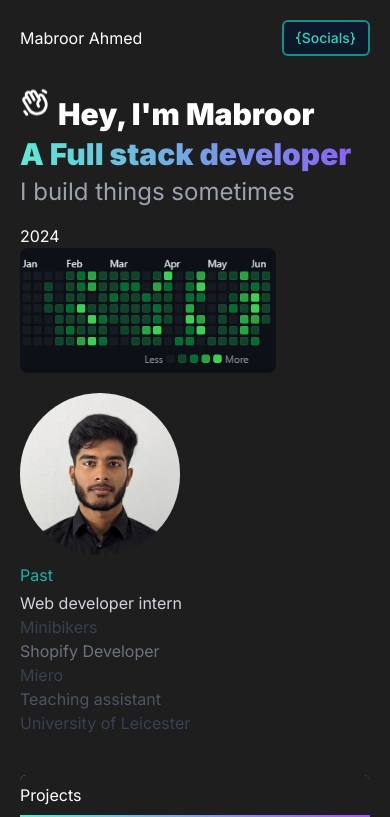
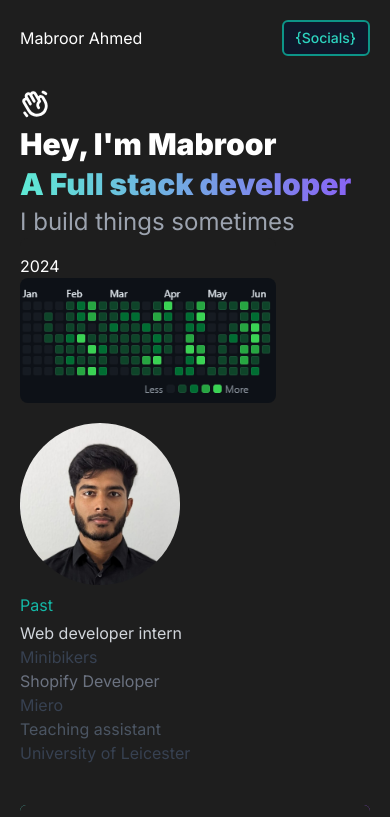
Before and after one commit to MabroorA/portfolio-nextjs-, a Next.js app: page / in a window 390 px wide. Shown: the top 817 px of the page. Built offline with nearby package versions, Linux system fonts and the light colour scheme.

Commit message:
wave emoji adjusted for mobile view

```diff
--- a/app/page.tsx
+++ b/app/page.tsx
@@ -16,7 +16,7 @@ export default function Home() {
       <div className="flex flex-col justify-left  lg:flex-row lg:justify-between  w-full py-10 ">
 
         <div className=" flex flex-col  text-left lg:text-left">
-            <div className="flex flex-row justify-left text-3xl lg:text-5xl font-black text-white space-x-2  ">
+            <div className="flex flex-col lg:flex-row justify-left text-3xl lg:text-5xl font-black text-white lg:space-x-2  ">
                 <div className="animate-bounce">
                   <PiHandWavingBold />
                 </div>
```
